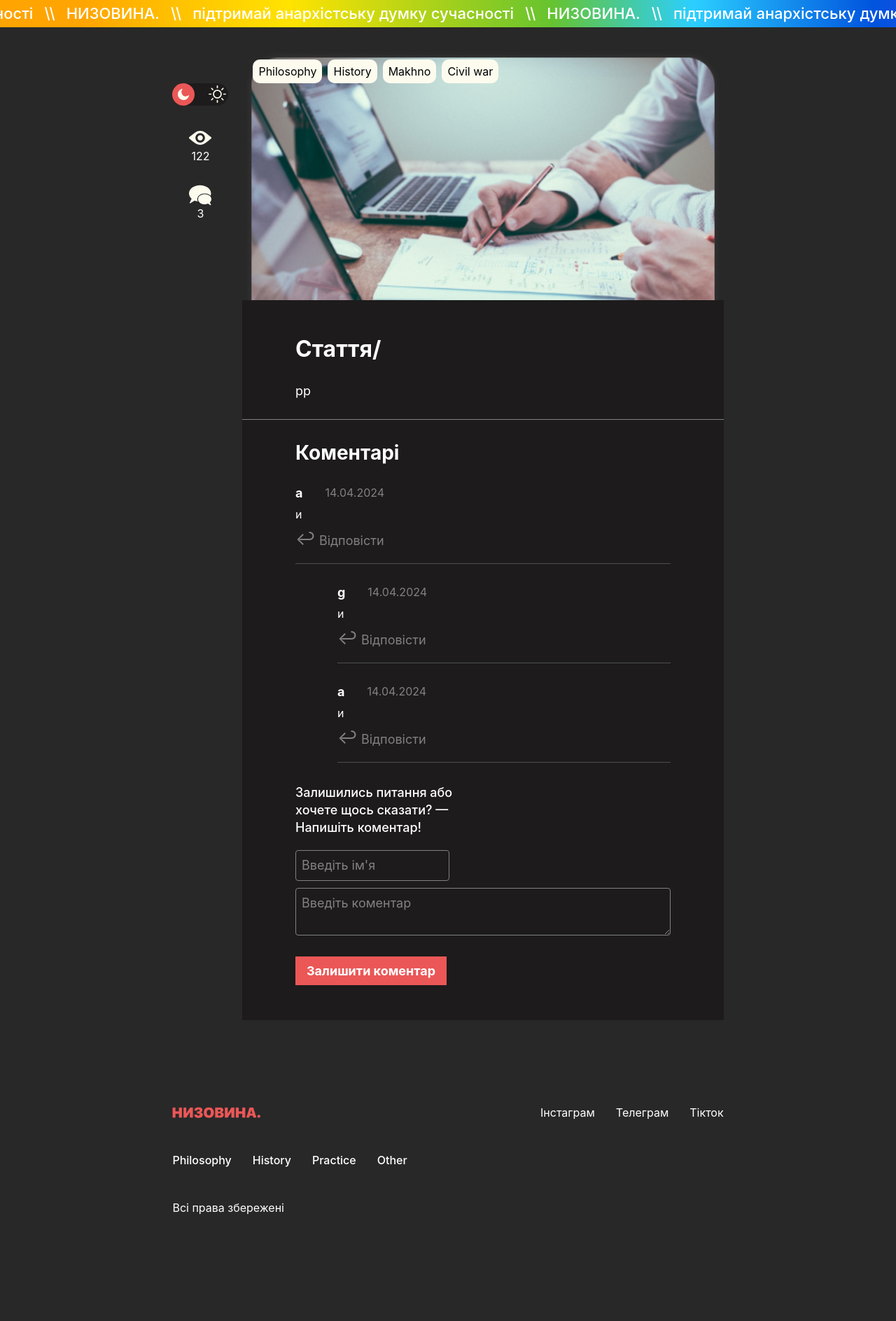
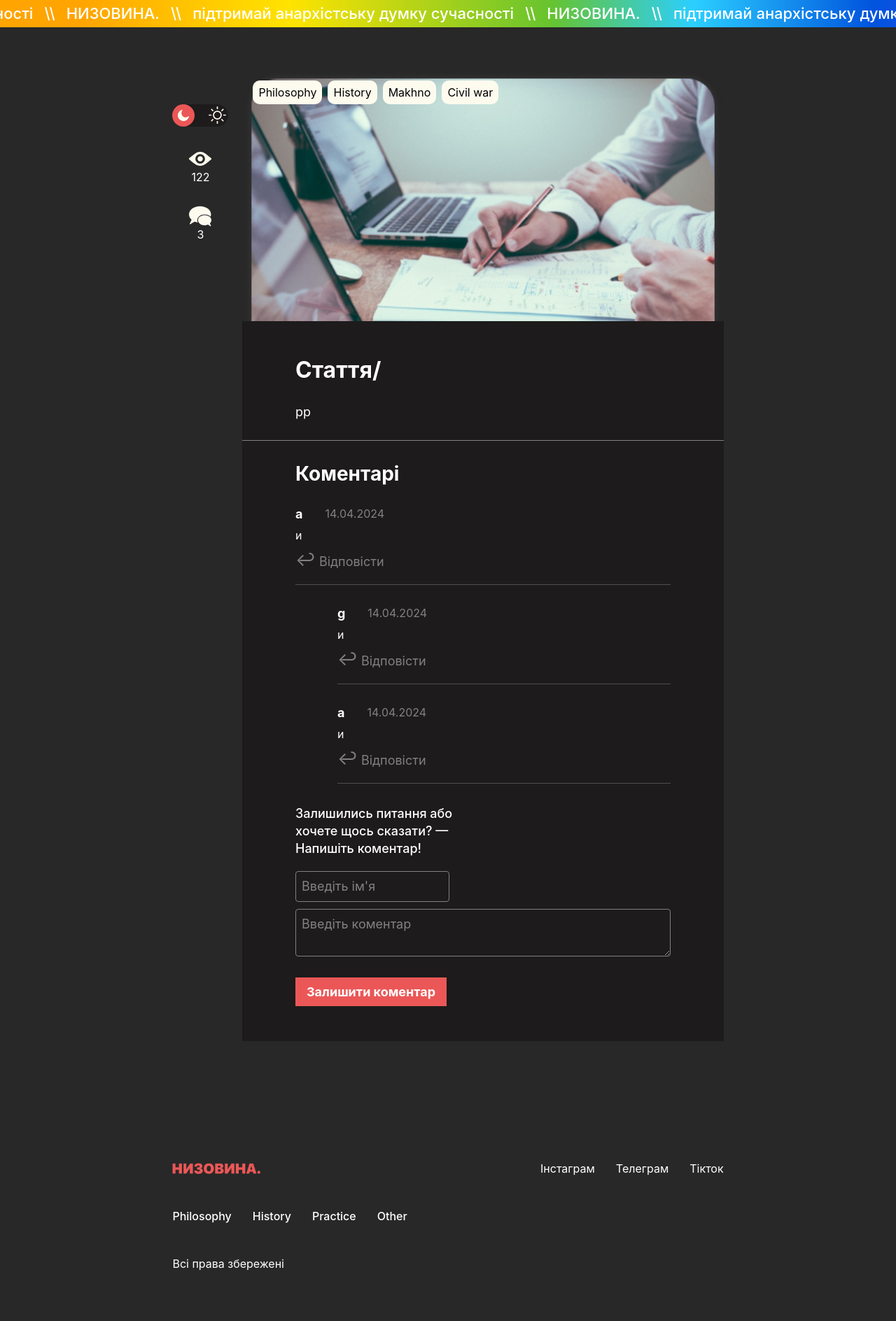
Before and after one commit to hromadianka/nyzovyna, a Django app: page /article/ff66e47d-5c2e-458c-a7b6-1a1d10c8d51c/ in a window 1280 px wide. Shown: the part 68-1956 px from the top of the page at 70% size. Before the commit the page ends 1804 px from the top, so only its background shows below. Run offline with Django 4.2, Linux system fonts and the light colour scheme; data comes from the database, SQL or seed files in the repository; data that the repository does not hold is empty; parts of the project's set-up code (start-up, migrations or seed data) failed here and were passed over; some libraries are stand-ins or nearby versions; some web fonts are replaced.

Commit message:
Update article.html

```diff
--- a/templates/article.html
+++ b/templates/article.html
@@ -109,12 +109,6 @@
 
 </div>
 
-<style>
-    main {
-        padding: 0;
-    }
-</style>
-
 <script>
     function toggleReplyForm(commentId) {
         var replyForm = document.getElementById('reply-form-' + commentId);
```
